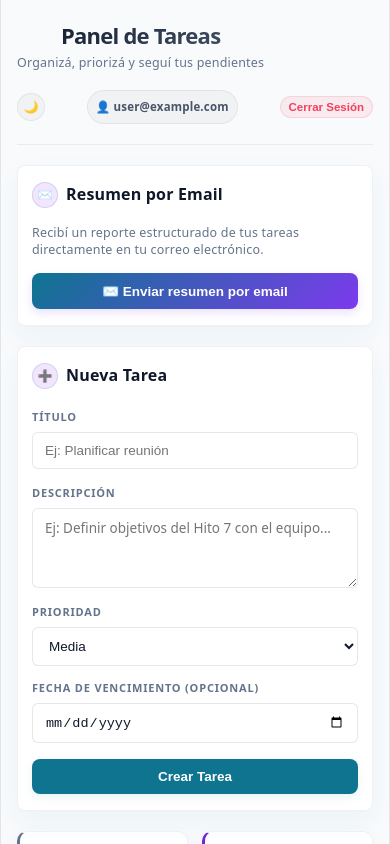
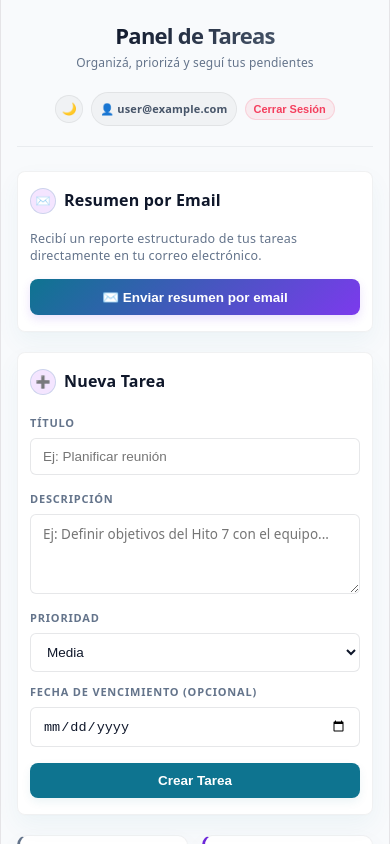
Before and after one commit to noejazmin/Gestor_de_Tareas-Jazmin_Morinigo, a React (Vite) app: page /tasks in a window 390 px wide. Shown: the top 844 px of the page. Built offline with nearby package versions, Linux system fonts and the light colour scheme; no server answers; the database is empty; sample sign-in values are in the browser's storage.

Commit message:
style: ordenar header y cards de tareas en mobile

```diff
--- a/src/features/tasks/components/TaskItem.tsx
+++ b/src/features/tasks/components/TaskItem.tsx
@@ -21,8 +21,9 @@ interface TaskItemProps {
 /**
  * ELEMENTO DE TAREA INDIVIDUAL (TaskItem):
  *
- * Muestra el contenido de la tarea, badges de prioridad y fecha de vencimiento.
- * Integra useSortable de @dnd-kit para habilitar reordenamiento manual.
+ * Muestra la información de la tarea con un maquetado modular de dos filas:
+ * - Fila superior (Header): Tirador, Checkbox, Título y Badge de prioridad.
+ * - Fila inferior (Body/Footer): Descripción, metadatos y botones de acción.
  */
 export const TaskItem: React.FC<TaskItemProps> = ({
   task,
@@ -53,7 +54,6 @@ export const TaskItem: React.FC<TaskItemProps> = ({
   // Comprobar si la tarea está vencida y no completada
   const isOverdue = useMemo(() => {
     if (!task.dueDate || task.completed) return false;
-    // Comparamos el string de fecha local (YYYY-MM-DD)
     const todayStr = new Date().toISOString().split('T')[0];
     return task.dueDate < todayStr;
   }, [task.dueDate, task.completed]);
@@ -118,6 +118,9 @@ export const TaskItem: React.FC<TaskItemProps> = ({
       style={style}
       className={`task-item ${task.completed ? 'completed' : ''} ${loading ? 'task-loading' : ''} ${isDragging ? 'task-item-dragging' : ''} ${isOverdue ? 'overdue-alert-border' : ''}`}
     >
+      {/* Fila Principal Superior (Header de la tarjeta) */}
+      <div className="task-item-header">
+        <div className="task-item-header-left">
           {/* 1. Tirador visual de arrastre (solo activo en ordenamiento manual) */}
           {isManualSort && (
             <div
@@ -145,27 +148,33 @@ export const TaskItem: React.FC<TaskItemProps> = ({
             </label>
           </div>
 
-      {/* 3. Contenido de la tarea con jerarquía mejorada */}
-      <div className="task-item-content">
+          {/* 3. Título de la tarea */}
           <h3 className="task-item-title">{task.title}</h3>
-        <p className="task-item-desc">{task.description}</p>
+        </div>
 
-        {/* Metadatos al pie de la tarjeta (Hito 9) */}
-        <div className="task-item-footer-meta">
+        {/* 4. Prioridad a la derecha del encabezado */}
+        <div className="task-item-header-right">
           <span className={`task-badge priority-${task.priority}`}>
             {task.priority === 'high' ? 'Alta' : task.priority === 'medium' ? 'Media' : 'Baja'}
           </span>
+        </div>
+      </div>
 
+      {/* Cuerpo y pie de la tarjeta */}
+      <div className="task-item-body">
+        <p className="task-item-desc">{task.description}</p>
+
+        <div className="task-item-footer">
+          {/* Metadatos (Vencimiento y estado completado/vencido) */}
+          <div className="task-item-footer-meta">
             <span className={`task-due-date-badge ${isOverdue ? 'overdue-text' : ''}`}>
               📅 {task.dueDate ? `Vence: ${task.dueDate}` : 'Sin vencimiento'}
             </span>
-
             {isOverdue && <span className="overdue-tag">⚠️ Vencida</span>}
             {task.completed && <span className="completed-tag">✓ Completada</span>}
           </div>
-      </div>
 
-      {/* 4. Botones de acción a la derecha */}
+          {/* Botones de acción inline */}
           <div className="task-item-actions">
             <button
               onClick={() => setIsEditing(true)}
@@ -187,5 +196,7 @@ export const TaskItem: React.FC<TaskItemProps> = ({
             </button>
           </div>
         </div>
+      </div>
+    </div>
   );
 };
--- a/src/features/tasks/tasks.css
+++ b/src/features/tasks/tasks.css
@@ -485,11 +485,12 @@
   gap: 12px;
 }
 
-/* Tarjeta de Tarea Individual Compacta y Moderna */
+/* Tarjeta de Tarea Individual Compacta y Moderna (Estructura de dos filas) */
 .task-item {
   display: flex;
-  align-items: flex-start;
-  gap: 14px;
+  flex-direction: column;
+  align-items: stretch;
+  gap: 10px;
   padding: 14px 18px;
   border-radius: 8px;
   background: var(--card-bg);
@@ -518,17 +519,81 @@
 
 /* Tarea en Edición */
 .task-item.editing {
+  background: var(--card-bg);
+}
+
+/* Fila Superior (Cabecera de la Tarjeta) */
+.task-item-header {
+  display: flex;
+  justify-content: space-between;
+  align-items: center;
+  width: 100%;
+  gap: 12px;
+}
+
+.task-item-header-left {
+  display: flex;
+  align-items: center;
+  gap: 10px;
+  flex-grow: 1;
+  min-width: 0; /* COMENTARIO DIDÁCTICO: Habilita el encogimiento del título flex para evitar desbordar badges */
+}
+
+.task-item-header-right {
+  display: flex;
+  align-items: center;
+  flex-shrink: 0;
+}
+
+/* Cuerpo e Información de la Tarjeta */
+.task-item-body {
+  display: flex;
   flex-direction: column;
+  gap: 8px;
+  width: 100%;
+}
+
+.task-item-title {
+  margin: 0;
+  font-size: 14.5px;
+  font-weight: 600;
+  color: var(--text-primary);
+  word-break: break-word;
+}
+
+.task-item-desc {
+  margin: 0;
+  font-size: 13px;
+  color: var(--text-secondary);
+  line-height: 1.45;
+  word-break: break-word;
+  padding-left: 2px;
+}
+
+/* Fila de Pie de Tarjeta (Metadatos y Acciones) */
+.task-item-footer {
+  display: flex;
+  justify-content: space-between;
+  align-items: center;
+  width: 100%;
+  margin-top: 6px;
   gap: 12px;
-  align-items: stretch;
-  background: var(--card-bg);
+  padding-left: 2px;
+}
+
+/* Fila de Metadatos */
+.task-item-footer-meta {
+  display: flex;
+  flex-wrap: wrap;
+  align-items: center;
+  gap: 8px;
 }
 
 /* Checkbox */
 .task-item-checkbox-container {
   display: flex;
   align-items: center;
-  margin-top: 1px;
+  flex-shrink: 0;
 }
 
 .checkbox-label {
@@ -585,39 +650,6 @@
   border: solid white;
   border-width: 0 2px 2px 0;
   transform: rotate(45deg);
-}
-
-/* Contenido de la Tarjeta */
-.task-item-content {
-  flex-grow: 1;
-  display: flex;
-  flex-direction: column;
-  gap: 4px;
-}
-
-.task-item-title {
-  margin: 0;
-  font-size: 15px;
-  font-weight: 600;
-  color: var(--text-primary);
-  word-break: break-word;
-}
-
-.task-item-desc {
-  margin: 0;
-  font-size: 13px;
-  color: var(--text-secondary);
-  line-height: 1.45;
-  word-break: break-word;
-}
-
-/* Fila de Metadatos al Pie de la Tarjeta */
-.task-item-footer-meta {
-  display: flex;
-  flex-wrap: wrap;
-  align-items: center;
-  gap: 8px;
-  margin-top: 8px;
 }
 
 /* Badges de Prioridad */
@@ -695,6 +727,7 @@
 .task-item-actions {
   display: flex;
   gap: 4px;
+  flex-shrink: 0;
 }
 
 .btn-item {
@@ -892,15 +925,17 @@
   }
 }
 
-/* Breakpoint 3: Mobile angosto (menos de 580px - e.g. iPhone SE / Galaxy S8) */
+/* Breakpoint 3: Mobile común y angosto (menos de 580px - e.g. iPhone SE / Galaxy S8) */
 /* COMENTARIO DIDÁCTICO:
-   - Reducimos paddings de tarjetas, tamaños de fuentes y compactamos el formulario.
-   - Forzamos la fila de acciones de editar/eliminar a ubicarse abajo.
+   - Centramos la cabecera del dashboard para que luzca simétrica y moderna en vertical.
+   - Forzamos la alineación del checkbox, drag handle y título en la fila superior del item.
+   - El footer de la tarjeta (fecha y acciones) se adapta verticalmente si la pantalla es muy estrecha.
 */
 @media (max-width: 580px) {
   .dashboard-top-header {
-    margin-bottom: 20px;
-    align-items: flex-start;
+    margin-bottom: 24px;
+    align-items: center;
+    text-align: center;
     gap: 12px;
   }
 
@@ -909,18 +944,26 @@
   }
 
   .dashboard-subtitle {
-    font-size: 12.5px;
+    font-size: 12px;
+  }
+
+  .header-titles {
+    align-items: center;
+    text-align: center;
+    width: 100%;
   }
 
   .header-user-meta {
     width: 100%;
-    justify-content: space-between;
-    margin-top: 4px;
+    justify-content: center;
+    margin-top: 6px;
+    flex-wrap: wrap;
+    gap: 8px;
   }
 
   .user-email-tag {
-    max-width: 140px;
-    font-size: 11.5px;
+    max-width: 150px; /* Truncamiento prolijo con min-width: 0 implicit */
+    font-size: 11px;
     padding: 4px 8px;
   }
 
@@ -932,56 +975,58 @@
 
   .btn-logout-small {
     padding: 4px 8px;
-    font-size: 11.5px;
+    font-size: 11px;
   }
 
   .tasks-card-premium {
-    padding: 16px 14px;
+    padding: 16px 12px;
     border-radius: 8px;
   }
 
   /* Formulario compacto */
   .task-form-row {
-    grid-template-columns: 1fr; /* Apilado en mobile */
-    gap: 10px;
+    grid-template-columns: 1fr;
+    gap: 8px;
   }
 
-  /* Tarjeta de Tarea Compactada */
+  /* Tarjeta de Tarea Compactada en Mobile */
   .task-item {
-    flex-wrap: wrap;
-    gap: 10px;
     padding: 12px 10px;
-  }
-
-  .task-item-content {
-    min-width: 0;
-    flex-basis: calc(100% - 66px); /* Espacio checkbox y drag handle */
+    gap: 8px;
   }
 
   .task-item-title {
-    font-size: 14px;
+    font-size: 13.5px;
   }
 
   .task-item-desc {
     font-size: 12px;
+    padding-left: 0;
+  }
+
+  /* Footer de la tarjeta */
+  .task-item-footer {
+    flex-direction: column;
+    align-items: stretch;
+    gap: 8px;
+    padding-left: 0;
+    margin-top: 4px;
+  }
+
+  /* Alinear acciones abajo a la derecha */
+  .task-item-actions {
+    justify-content: flex-end;
+    padding-top: 6px;
+    border-top: 1px dashed var(--border-color);
   }
 
   .task-badge {
-    font-size: 9px;
-    padding: 1.5px 5px;
+    font-size: 8.5px;
+    padding: 1px 4px;
   }
 
   .task-due-date-badge {
     font-size: 10.5px;
-  }
-
-  /* Acciones abajo */
-  .task-item-actions {
-    width: 100%;
-    justify-content: flex-end;
-    margin-top: 6px;
-    padding-top: 6px;
-    border-top: 1px dashed var(--border-color);
   }
 
   /* Toolbar de Filtros */
@@ -1004,7 +1049,7 @@
 
   .sort-select {
     flex-grow: 1;
-    max-width: 150px;
+    max-width: 140px;
     font-size: 11.5px;
   }
 }
@@ -1012,7 +1057,11 @@
 /* Breakpoint 4: Pantallas extremadamente angostas (menos de 360px) */
 @media (max-width: 360px) {
   .dashboard-kpi-grid {
-    grid-template-columns: 1fr; /* Una columna para KPIs en pantallas minúsculas */
+    grid-template-columns: 1fr;
+  }
+
+  .user-email-tag {
+    max-width: 110px;
   }
 
   .filter-tab-btn {
@@ -1021,6 +1070,6 @@
   }
 
   .sort-select {
-    max-width: 110px;
+    max-width: 105px;
   }
 }
```
Lines whose indentation alone changed are shown as unchanged.
